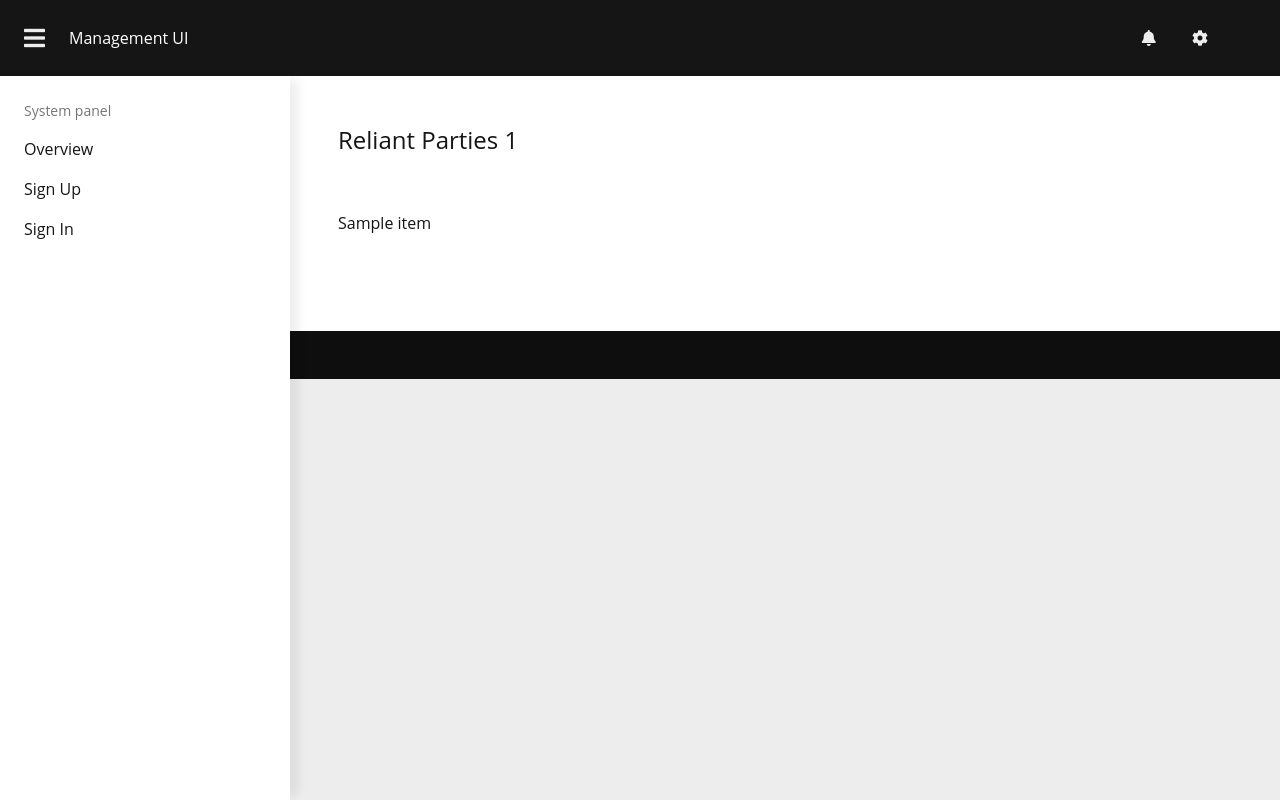
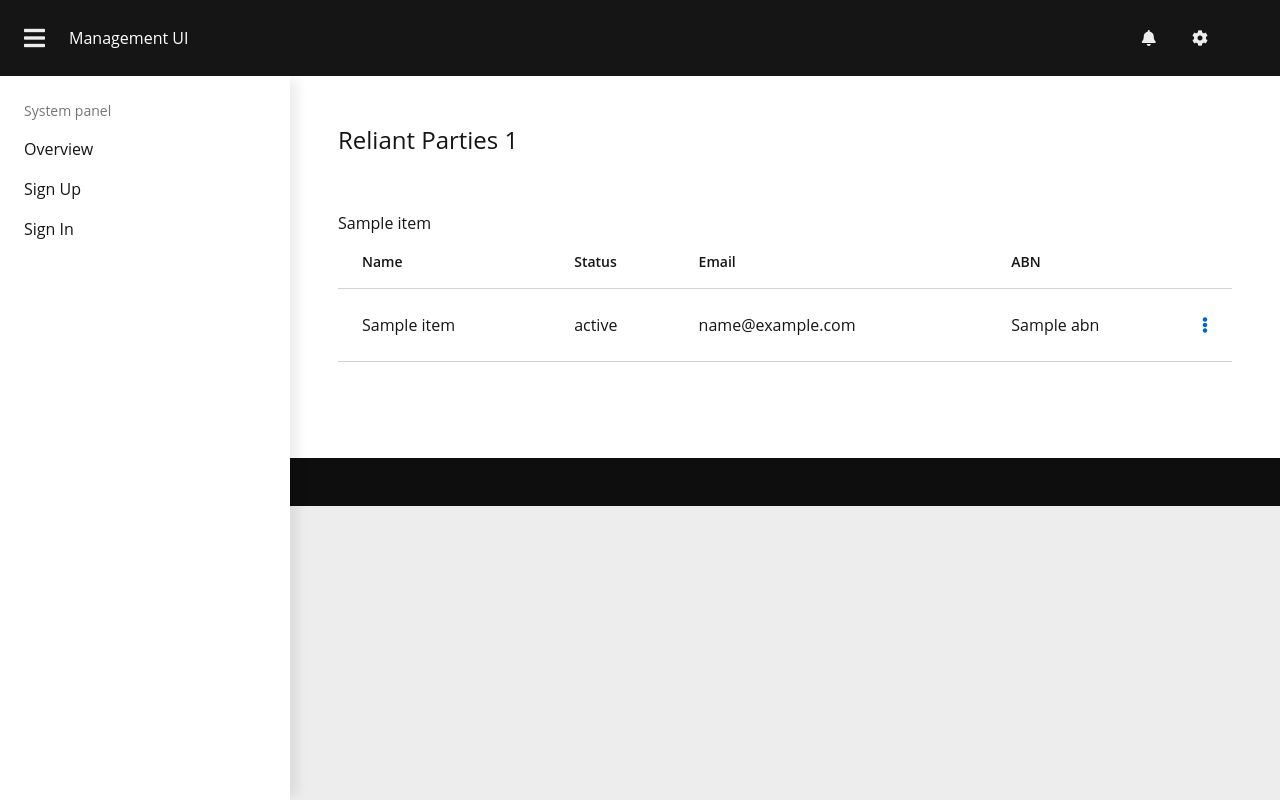
Before and after one commit to yohanswanepoel/management-ui, a Django app: page /management/parties/1 in a window 1280 px wide. Run offline with Django 3.2, Linux system fonts and the light colour scheme; tables that the repository leaves empty hold one stand-in row (values such as "Sample post"); a database or web service that is not in the repository returns one stand-in record (values such as "Sample title"); data that the repository does not hold is empty; some libraries are stand-ins or nearby versions; some web fonts are replaced.

Commit message:
detail screen flow donw

```diff
--- a/management_ui/apiviews/services.py
+++ b/management_ui/apiviews/services.py
@@ -27,3 +27,13 @@ def get_parties(status):
     result = requests.get(url)
     response = result.json()
     return response
+
+def get_party(key):
+    url = URL_RELIANTPARTIES
+    if key is not None:
+        url = url + key
+    #params = {'year': year, 'author': author}
+    #r = requests.get(url, params=params)
+    result = requests.get(url)
+    response = result.json()
+    return response
--- a/management_ui/apiviews/urls.py
+++ b/management_ui/apiviews/urls.py
@@ -10,5 +10,6 @@ from management_ui.users.views import (
 app_name = "apiviews"
 urlpatterns = [
     path("", views.main_page, name="main"),
-    path("parties/<status>", views.list_parties, name="parties")
+    path("parties/<status>", views.list_parties, name="parties"),
+    path("party/<pk>", views.detail_party, name="partydetail"),
 ]
--- a/management_ui/apiviews/views.py
+++ b/management_ui/apiviews/views.py
@@ -41,3 +41,19 @@ def list_parties(request, status):
         'parties' : parties
     }
     return render(request, 'reliantparties/list.html', context)
+
+def detail_party(request, pk):
+    # New
+    # Testing
+    # Active
+    # Down
+    # Retired
+    print(request)
+    filter_field = pk
+    party = services.get_party(filter_field)
+    # Need to define HTML
+    context = {
+        'filter' : filter_field,
+        'party' : party
+    }
+    return render(request, 'reliantparties/detail.html', context)
--- a/management_ui/templates/reliantparties/detail.html
+++ b/management_ui/templates/reliantparties/detail.html
@@ -14,11 +14,11 @@
             </div>
           </section>
         <section class="pf-c-page__main-section">
-            <h1>{{ question.question_text }}</h1>
+            <h1>{{ party.name }}</h1>
 
             {% if error_message %}<p><strong>{{ error_message }}</strong></p>{% endif %}
 
-            <form action="{% url 'polls:vote' question.id %}" method="post">
+            <form action="{% url 'management:partydetail' party.pk %}" method="post">
             {% csrf_token %}
                 <inputs field="text"></inputs>
             <input type="submit" value="Vote">
--- a/management_ui/templates/reliantparties/list.html
+++ b/management_ui/templates/reliantparties/list.html
@@ -15,6 +15,48 @@
           </section>
         <section class="pf-c-page__main-section">
             {{ parties }}
+            <table class="pf-c-table pf-m-grid-md" role="grid" aria-label="This is a simple table example" id="simple-table">
+                <thead>
+                  <tr>
+                    <th>
+                      Name
+                    </th>
+                    <th>
+                      Status
+                    </th>
+                    <th>
+                      Email
+                    </th>
+                    <th>
+                      ABN
+                    </th>
+                  </tr>
+                </thead>
+                <tbody>
+                  {% for item in parties %}
+                  <tr>
+                    <td data-label="Name">
+                      {{ item.name }}
+                    </td>
+                    <td data-label="Status">
+                      {{ item.status }}
+                    </td>
+                    <td data-label="Email">
+                      {{ item.email }}
+                    </td>
+                    <td data-label="ABN">
+                      {{ item.abn }}
+                    </td>
+                    <td class="pf-c-table__action">
+                        <a href="{% url 'management:partydetail' item.pk %}">
+                          <i class="fas fa-ellipsis-v" aria-hidden="true"></i>
+                        </a>
+                      </td>
+                  </tr>
+                  {% endfor %}
+                </tbody>
+              </table>
+
           </section>
 
     </div>
```
